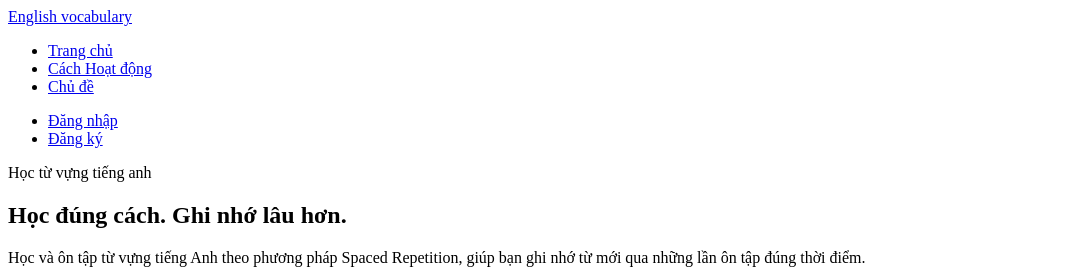
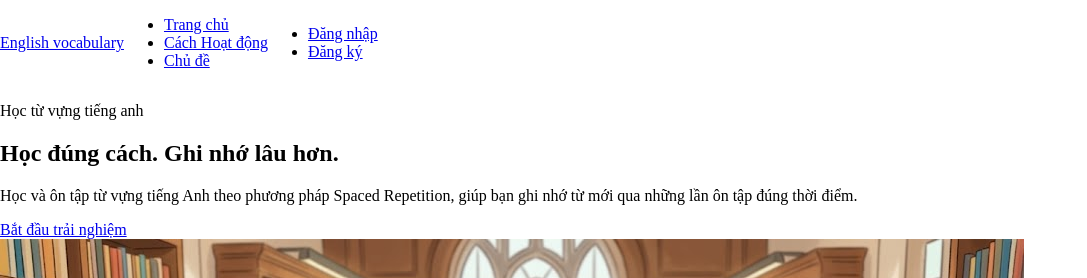
Before and after one commit to hungcoder999911122/Web-HocTuVungTiengAnh, a PHP site: page / in a window 1280 px wide. Shown: the top 278 px of the page, without its empty margins (0-1087 px from the left). Run offline with PHP 8.4, Linux system fonts and the light colour scheme.

Commit message:
Bổ sung nội dung file base.css và ảnh mẫu hero trang hompage

```diff
--- a/CSS/base.css
+++ b/CSS/base.css
@@ -0,0 +1,16 @@
+* {
+    box-sizing: border-box;
+}
+
+body{
+    margin:0;
+}
+
+header{
+    width:100%;
+}
+
+.main-nav{
+    display: flex;
+    align-items: center;
+}
```
Also changed, not shown: Hero-1.jpg (added).
